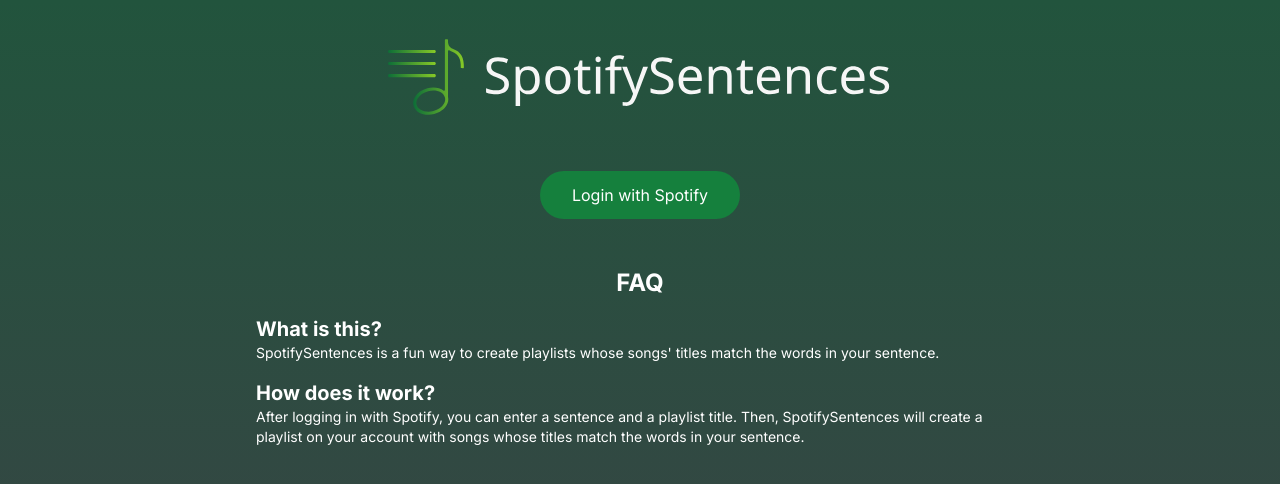
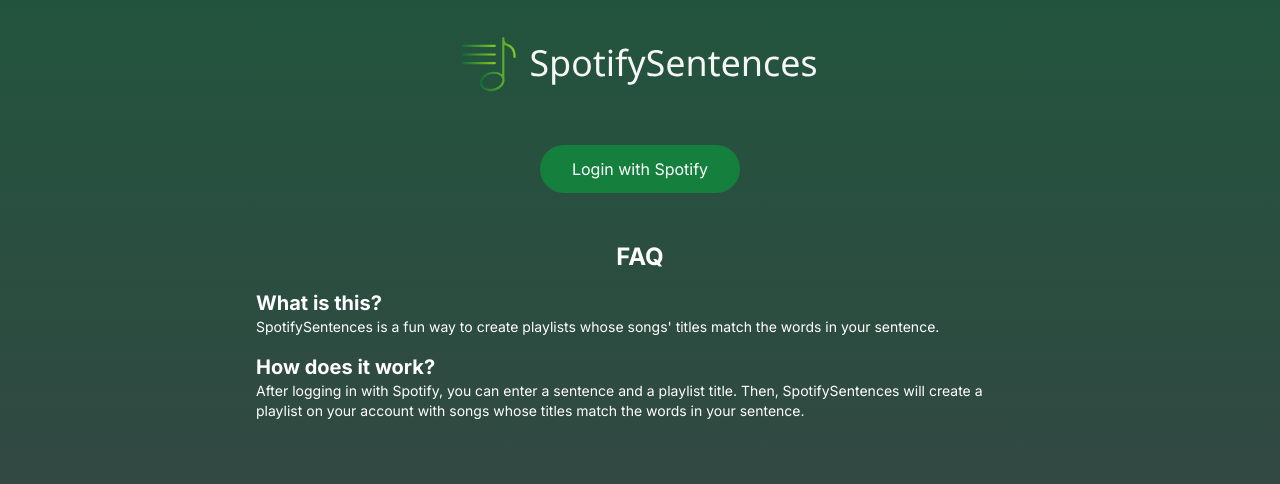
Before and after one commit to medwardson/spotifysentencesv2, a Next.js app: page / in a window 1280 px wide. Shown: the top 484 px of the page. Built offline with nearby package versions, Linux system fonts and the light colour scheme; no server answers.

Commit message:
Header and history updates

```diff
--- a/src/app/history/page.tsx
+++ b/src/app/history/page.tsx
@@ -7,12 +7,18 @@
 import { SearchResult } from "@/types/spotify";
 import withAuth from "@/components/useAuth";
 import SearchHistory from "@/components/search/searchHistory/SearchHistory";
+import { useHeader } from "@/components/HeaderContext";
 
 function Main() {
     const { id } = useAppSelector((state) => state.user.info);
-
+    const { setShowBackButton, setShowLogoutButton } = useHeader();
     const [searchResults, setSearchResults] = useState<SearchResult[]>([]);
     const [loading, setLoading] = useState(true);
+
+    useEffect(() => {
+        setShowBackButton(true);
+        setShowLogoutButton(true);
+    }, []);
 
     useEffect(() => {
         const fetchPlaylists = async () => {
@@ -30,13 +36,15 @@
     }, []);
 
     return (
-        <main className="flex flex-col items-center p-4 text-white w-full">
+        <>
+            <main className="flex flex-col items-center p-4 text-white w-full overflow-scroll">
                 {loading ? (
                     <CircularProgress />
                 ) : (
                     <SearchHistory title="History" results={searchResults} />
                 )}
             </main>
+        </>
     );
 }
 
--- a/src/app/home/page.tsx
+++ b/src/app/home/page.tsx
@@ -4,40 +4,36 @@
 import { useRouter } from "next/navigation";
 import SearchHistory from "@/components/search/searchHistory/SearchHistory";
 import SearchForm from "@/components/search/SearchForm";
-import Cookies from "js-cookie";
 import GreenButton from "@/components/GreenButton";
-import { useAppDispatch, useAppSelector } from "../../lib/hooks";
-import { clearUserInfo } from "@/lib/store/userSlice";
+import { useAppSelector } from "../../lib/hooks";
 import withAuth from "@/components/useAuth";
+import { useEffect } from "react";
+import { useHeader } from "@/components/HeaderContext";
 
 function Main() {
-    const dispatch = useAppDispatch();
     const router = useRouter();
+    const { setShowBackButton, setShowLogoutButton } = useHeader();
+
+    useEffect(() => {
+        setShowBackButton(false);
+        setShowLogoutButton(true);
+    }, []);
 
     const { recentResults } = useAppSelector((state) => state.user);
-    const { id, displayName } = useAppSelector((state) => state.user.info);
-
-    const deleteCookie = () => {
-        Cookies.remove("access_token");
-        dispatch(clearUserInfo());
-        router.push("/");
-    };
+    const { id } = useAppSelector((state) => state.user.info);
 
     return (
-        <main className="flex flex-col items-center p-4 text-gray-800 w-full">
+        <>
+            <main className="flex flex-col items-center p-4 text-gray-800 w-full overflow-scroll">
                 <div>
                     <GreenButton
                         text="Search History"
                         onClick={() => router.push("/history")}
                     />
-                <GreenButton text="Log Out" onClick={deleteCookie} />
                 </div>
 
                 {id ? (
                     <>
-                    <div className="mt-4 text-white">
-                        Logged in as {displayName}
-                    </div>
                         <SearchForm />
                         <SearchHistory
                             title="Recent Results"
@@ -48,6 +44,7 @@
                     <CircularProgress color="inherit" />
                 )}
             </main>
+        </>
     );
 }
 
--- a/src/app/layout.tsx
+++ b/src/app/layout.tsx
@@ -1,3 +1,5 @@
+"use client";
+
 import "./globals.css";
 import type { Metadata } from "next";
 
@@ -7,30 +9,33 @@
 import Header from "@/components/header";
 import { Analytics } from "@vercel/analytics/react";
 import StoreProvider from "./StoreProvider";
+import { HeaderProvider, useHeader } from "@/components/HeaderContext";
 
 const inter = Inter({ subsets: ["latin"] });
 
-export const metadata: Metadata = {
-    title: "Spotify Sentences",
-    description: "Creating fun spotify playlists",
-};
+interface RootLayoutProps {
+    children: React.ReactNode;
+}
 
-export default function RootLayout({
-    children,
-}: {
-    children: React.ReactNode;
-}) {
+export default function RootLayout({ children }: RootLayoutProps) {
     return (
         <html lang="en">
             <body
                 className={`${inter.className} ${styles.body} flex flex-col items-center`}
             >
-                <Header />
                 <StoreProvider>
-                    <div className="h-full w-full">{children}</div>
+                    <HeaderProvider>
+                        <HeaderWrapper />
+                        {children}
+                    </HeaderProvider>
                 </StoreProvider>
                 <Analytics />
             </body>
         </html>
     );
 }
+
+function HeaderWrapper() {
+    const { showBackButton, showLogoutButton } = useHeader();
+    return <Header back={showBackButton} logout={showLogoutButton} />;
+}
--- a/src/app/loading/page.tsx
+++ b/src/app/loading/page.tsx
@@ -8,22 +8,27 @@
 import { setUserInfo } from "@/lib/store/userSlice";
 import { fetchSpotifyUserData } from "@/utils/getUserInfo";
 import { CircularProgress } from "@mui/material";
+import { useHeader } from "@/components/HeaderContext";
 
 function Main() {
     const router = useRouter();
     const dispatch = useAppDispatch();
+    const { setShowBackButton, setShowLogoutButton } = useHeader();
 
     const { accessToken } = useAppSelector((state) => state.user.info);
+
+    useEffect(() => {
+        setShowBackButton(false);
+        setShowLogoutButton(true);
+    }, []);
 
     useEffect(() => {
         if (accessToken) {
             router.push("/home");
             return;
         }
-
         const hash = new URLSearchParams(window.location.hash);
         const newToken = hash.get("#access_token");
-
         if (newToken) {
             Cookies.set("access_token", newToken, {
                 expires: 1 / 24,
@@ -31,14 +36,11 @@
             getUserInfo(newToken);
             return;
         }
-
         const existingAccessToken = Cookies.get("access_token");
-
         if (existingAccessToken) {
             getUserInfo(existingAccessToken);
             return;
         }
-
         router.push("/");
     }, []);
 
@@ -64,12 +66,14 @@
     };
 
     return (
-        <main className="flex flex-col items-center p-4 text-white w-full">
-            <div className="flex flex-col items-center justify-center h-full">
-                <h1 className="text-3xl font-bold mb-4">Loading...</h1>
-                <CircularProgress />
-            </div>
-        </main>
+        <>
+            <main className="flex flex-col items-center p-4 text-white w-full h-full">
+                <div className="flex flex-col items-center justify-center h-1/2">
+                    <h1 className="text-3xl font-bold mb-4">Loading...</h1>
+                    <CircularProgress />
+                </div>
+            </main>
+        </>
     );
 }
 
--- a/src/app/page.tsx
+++ b/src/app/page.tsx
@@ -5,9 +5,16 @@
 import Cookies from "js-cookie";
 import { useRouter } from "next/navigation";
 import { loginUrl } from "@/utils/spotify";
+import { useHeader } from "@/components/HeaderContext";
 
 export default function Home() {
     const router = useRouter();
+    const { setShowBackButton, setShowLogoutButton } = useHeader();
+
+    useEffect(() => {
+        setShowBackButton(false);
+        setShowLogoutButton(false);
+    }, []);
 
     useEffect(() => {
         const existingAccessToken = Cookies.get("access_token");
@@ -21,16 +28,16 @@
 
     return (
         <main>
-            <div className="flex flex-col items-center text-gray-800 h-1/2 justify-center p-4">
+            <div className="flex flex-col items-center text-white p-4">
                 <button
                     id="login"
-                    className="text-white rounded-full hover:transition-all bg-green-700 py-3 px-8 my-8 hover:bg-green-500"
+                    className="rounded-full bg-green-700 py-3 px-8 my-8 hover:bg-green-500"
                     onClick={login}
                 >
                     Login with Spotify
                 </button>
                 <div>
-                    <div className="text-2xl text-white text-center my-4 font-bold">
+                    <div className="text-2xl text-center my-4 font-bold">
                         FAQ
                     </div>
                     <ul>
@@ -44,7 +51,7 @@
                                 a: "After logging in with Spotify, you can enter a sentence and a playlist title. Then, SpotifySentences will create a playlist on your account with songs whose titles match the words in your sentence.",
                             },
                         ].map(({ q, a }) => (
-                            <li key={q} className="text-white text-left my-4">
+                            <li key={q} className="text-left my-4">
                                 <div className="font-bold text-xl">{q}</div>
                                 <div className="text-sm">{a}</div>
                             </li>
--- /dev/null
+++ b/src/components/HeaderContext.tsx
@@ -0,0 +1,40 @@
+"use client";
+
+import React, { createContext, useContext, useState } from "react";
+
+interface HeaderContextType {
+    showBackButton: boolean;
+    setShowBackButton: (value: boolean) => void;
+    showLogoutButton: boolean;
+    setShowLogoutButton: (value: boolean) => void;
+}
+
+const HeaderContext = createContext<HeaderContextType | undefined>(undefined);
+
+export const HeaderProvider: React.FC<{ children: React.ReactNode }> = ({
+    children,
+}) => {
+    const [showBackButton, setShowBackButton] = useState(false);
+    const [showLogoutButton, setShowLogoutButton] = useState(false);
+
+    return (
+        <HeaderContext.Provider
+            value={{
+                showBackButton,
+                setShowBackButton,
+                showLogoutButton,
+                setShowLogoutButton,
+            }}
+        >
+            {children}
+        </HeaderContext.Provider>
+    );
+};
+
+export const useHeader = () => {
+    const context = useContext(HeaderContext);
+    if (context === undefined) {
+        throw new Error("useHeader must be used within a HeaderProvider");
+    }
+    return context;
+};
--- /dev/null
+++ b/src/components/Profile.tsx
@@ -0,0 +1,75 @@
+import { useAppDispatch, useAppSelector } from "@/lib/hooks";
+import { useState } from "react";
+import AccountCircleIcon from "@mui/icons-material/AccountCircle";
+import LogoutIcon from "@mui/icons-material/Logout";
+import { Menu, MenuItem } from "@mui/material";
+import { clearUserInfo } from "@/lib/store/userSlice";
+import Cookies from "js-cookie";
+import { useRouter } from "next/navigation";
+
+export const Profile = () => {
+    const dispatch = useAppDispatch();
+    const router = useRouter();
+    const { displayName } = useAppSelector((state) => state.user.info);
+    const [anchorEl, setAnchorEl] = useState<null | HTMLElement>(null);
+    const open = Boolean(anchorEl);
+
+    const getInitials = (name: string): string => {
+        const initials = name.match(/\b\w/g) || [];
+        return (
+            (initials.shift() || "") + (initials.pop() || "")
+        ).toUpperCase();
+    };
+
+    const handleClick = (event: React.MouseEvent<HTMLButtonElement>) => {
+        setAnchorEl(event.currentTarget);
+    };
+    const handleClose = () => {
+        setAnchorEl(null);
+    };
+
+    const deleteCookie = () => {
+        Cookies.remove("access_token");
+        dispatch(clearUserInfo());
+        router.push("/");
+    };
+
+    return (
+        <>
+            {" "}
+            <button
+                className="border rounded-full flex"
+                aria-controls={open ? "basic-menu" : undefined}
+                aria-haspopup="true"
+                aria-expanded={open ? "true" : undefined}
+                onClick={handleClick}
+            >
+                {displayName ? (
+                    <p className="p-1">{getInitials(displayName)}</p>
+                ) : (
+                    <AccountCircleIcon />
+                )}
+            </button>
+            <Menu
+                id="basic-menu"
+                anchorEl={anchorEl}
+                open={open}
+                onClose={handleClose}
+                MenuListProps={{
+                    "aria-labelledby": "basic-button",
+                }}
+            >
+                <MenuItem dense onClick={handleClose}>
+                    {" "}
+                    <button
+                        className="flex items-center"
+                        onClick={deleteCookie}
+                    >
+                        <LogoutIcon className="mr-2" />
+                        <p>Logout</p>
+                    </button>
+                </MenuItem>
+            </Menu>
+        </>
+    );
+};
--- a/src/components/header.tsx
+++ b/src/components/header.tsx
@@ -1,20 +1,39 @@
 "use client";
 
-import { redirect } from "next/navigation";
 import noBgLogo from "../../public/no-bg-logo.svg";
 import { useRouter } from "next/navigation";
+import ArrowBackIosIcon from "@mui/icons-material/ArrowBackIos";
+import { Profile } from "./Profile";
 
-export default function Header() {
+interface HeaderProps {
+    back?: boolean;
+    logout?: boolean;
+}
+
+export default function Header({ back, logout }: HeaderProps) {
     const router = useRouter();
+
     return (
-        <div className="flex justify-center" onClick={() => redirect("/")}>
+        <div className="grid grid-cols-6 mt-8 text-white">
+            <div className="col-span-1 flex justify-center">
+                {back && (
+                    <button onClick={router.back}>
+                        <ArrowBackIosIcon />
+                    </button>
+                )}
+            </div>
+            <div className="col-span-4 flex justify-center">
                 {/* eslint-disable-next-line @next/next/no-img-element */}
                 <img
                     onClick={() => router.push("/home")}
-                className="w-8/12 mt-8 cursor-pointer"
+                    className="w-8/12 cursor-pointer"
                     src={noBgLogo.src}
                     alt="Logo"
                 />
             </div>
+            <div className="col-span-1 flex items-center">
+                {logout && <Profile />}
+            </div>
+        </div>
     );
 }
--- a/src/components/search/searchHistory/SearchHistory.tsx
+++ b/src/components/search/searchHistory/SearchHistory.tsx
@@ -12,9 +12,10 @@
 
 export default function SearchHistory({ title, results }: SearchHistoryProps) {
     return (
-        <div className="text-white w-full">
+        <div className="text-white">
             <div className="text-2xl text-center my-4 font-bold">{title}</div>
 
+            <div className="">
                 {results.length > 0 ? (
                     <div className={styles.grid}>
                         {results.map((result, i) => (
@@ -46,5 +47,6 @@
                     </div>
                 )}
             </div>
+        </div>
     );
 }
```
Lines whose indentation alone changed are shown as unchanged.
